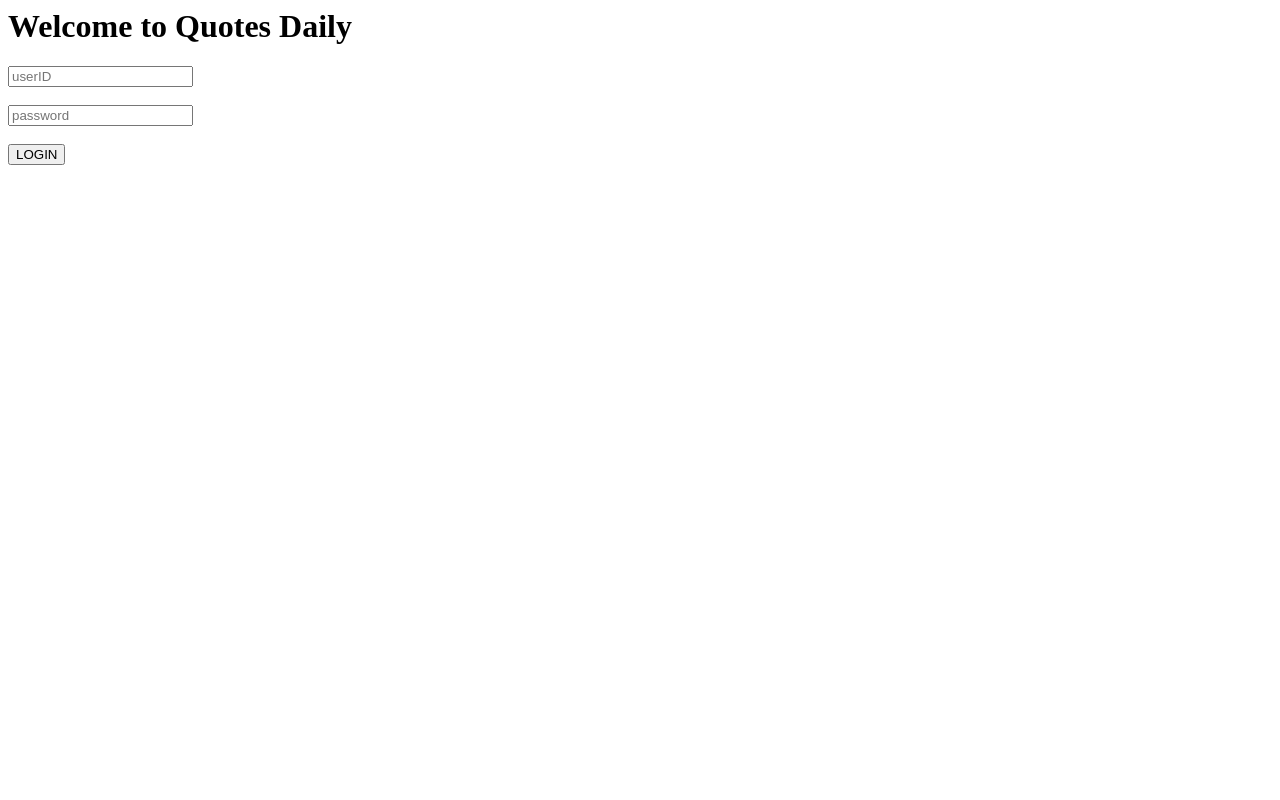
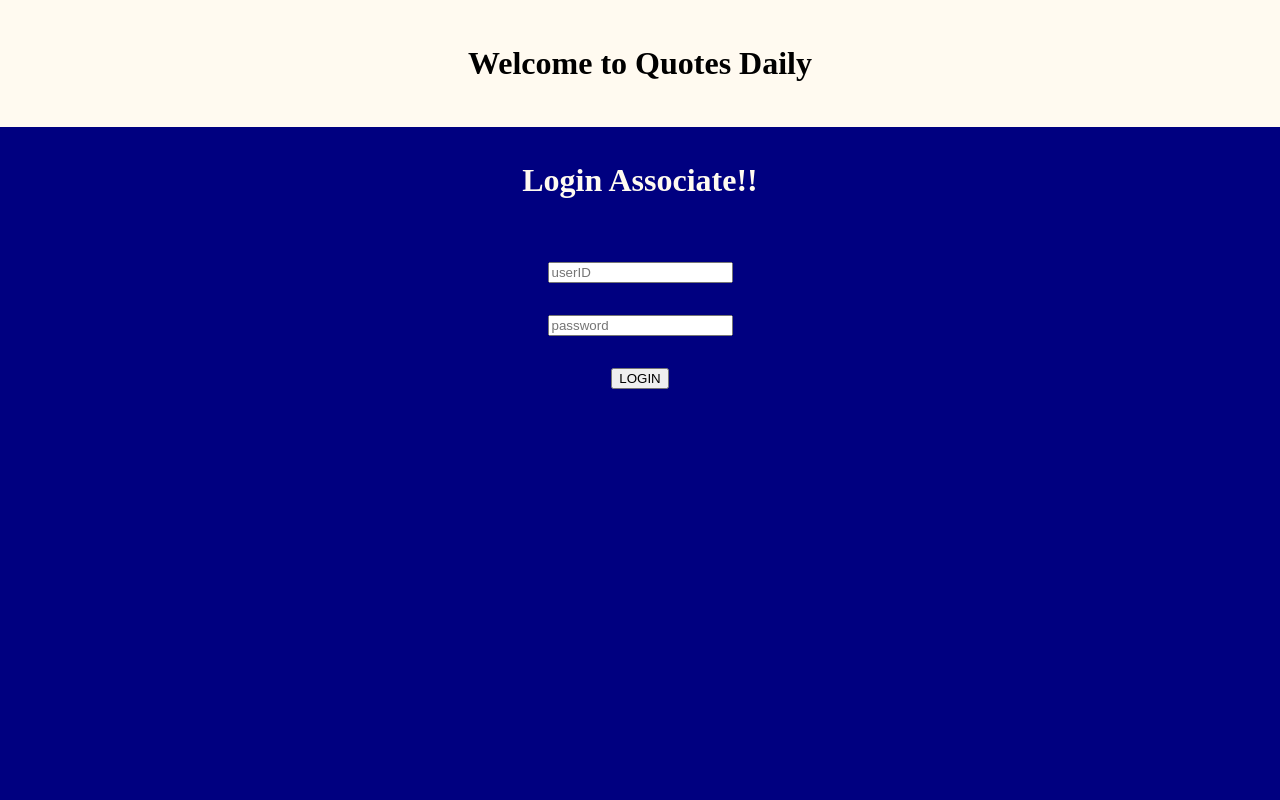
Before and after one commit to pkzer01/csci467, a PHP site: page /login.php in a window 1280 px wide. Run offline with PHP 8.4, Linux system fonts and the light colour scheme.

Commit message:
made the login look pretty

```diff
--- a/login.php
+++ b/login.php
@@ -1,13 +1,46 @@
 <html>
 <!-- THIS IS WHERE LOGIN BOXES WILL BE -->
-<head>
-<title>Quote Site Login</title>
-</head>
+<head><title>Quote Site Login</title></head>
+
+<!-- begin styling the login page -->
+<style>
+   body{
+	background-color: navy;
+	margin: 0;
+	padding: 0;
+	font-famil: Arial, sans-serif;
+	line-height: 2;
+   }
+
+   header{
+	background-color: floralwhite;
+	color: black;
+	text-align: center;
+	padding: 10px;
+   }
+
+   .container{
+	margin-top: 50px;
+
+   }
+
+  .loginsign{
+	text-align: center;
+	color: floralwhite;
+  }
+</style>
 
 <body>
-  <h1>Welcome to Quotes Daily</h1>
 
+  <header><h1>Welcome to Quotes Daily</h1></header>
 
+  <div class="loginsign">
+  <h1>Login Associate!!</h1>
+  </div>
+
+<div class="container">
+  <div class="row justify-content-center">
+   <div class="col-md-6-col-md-offset-3" align="center">
    <form method="POST" action="login.php">
 
     <input type='text' name='userID' placeholder='userID'>
@@ -15,7 +48,7 @@
     <br/>
     <br/>
 
-  <input type='text' name='password' placeholder='password'/>
+    <input type='password' name='password' placeholder='password'/>
 
     <br/>
     <br/>
@@ -23,7 +56,13 @@
     <!-- This button hopefully is for the id + password -->
     <button type='submit' name='submit' value='submit'>LOGIN</button>
 
+
    </form>
+
+  </div>
+
+</div>
+
 
 <br/>
 <br/>
```
Lines whose indentation alone changed are shown as unchanged.
